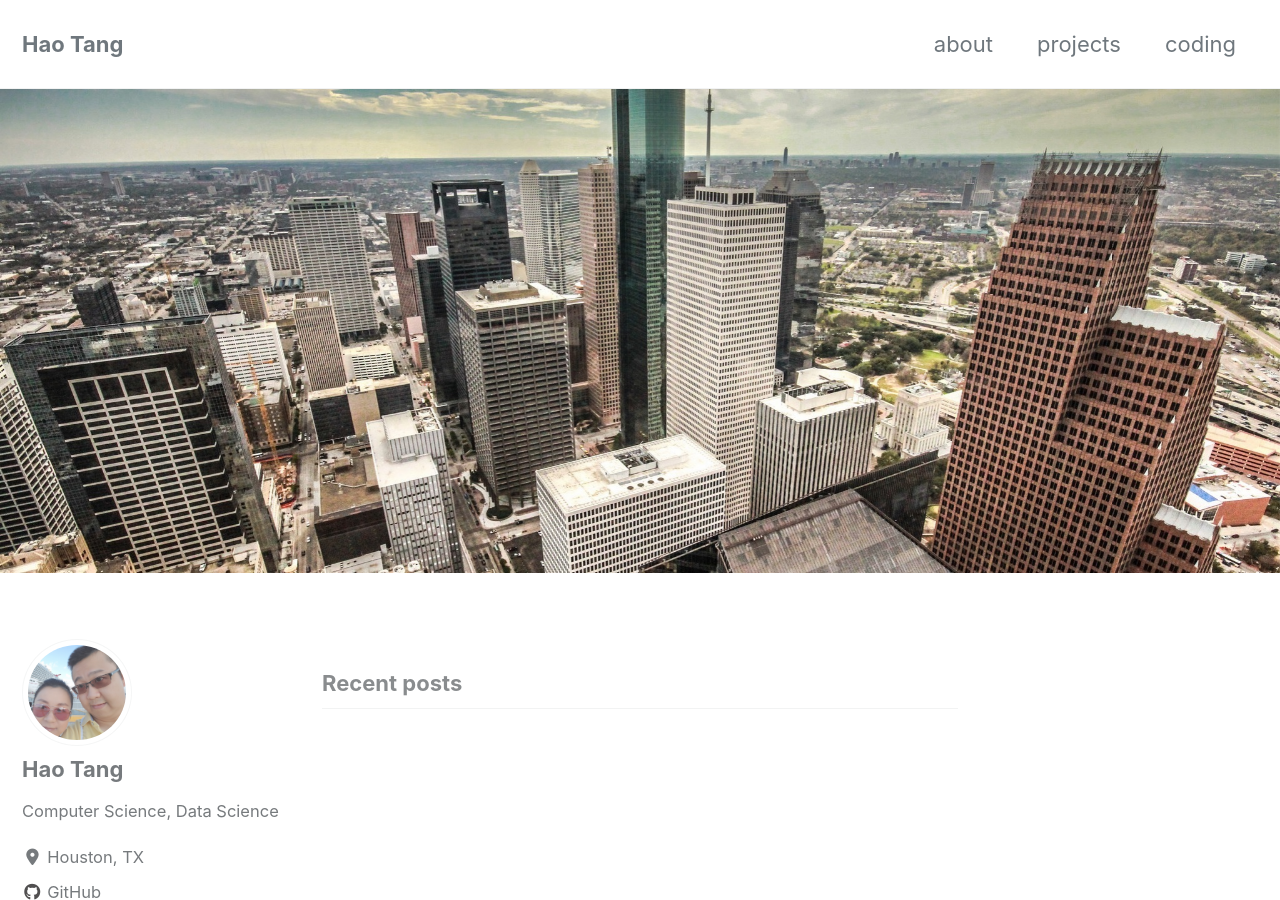
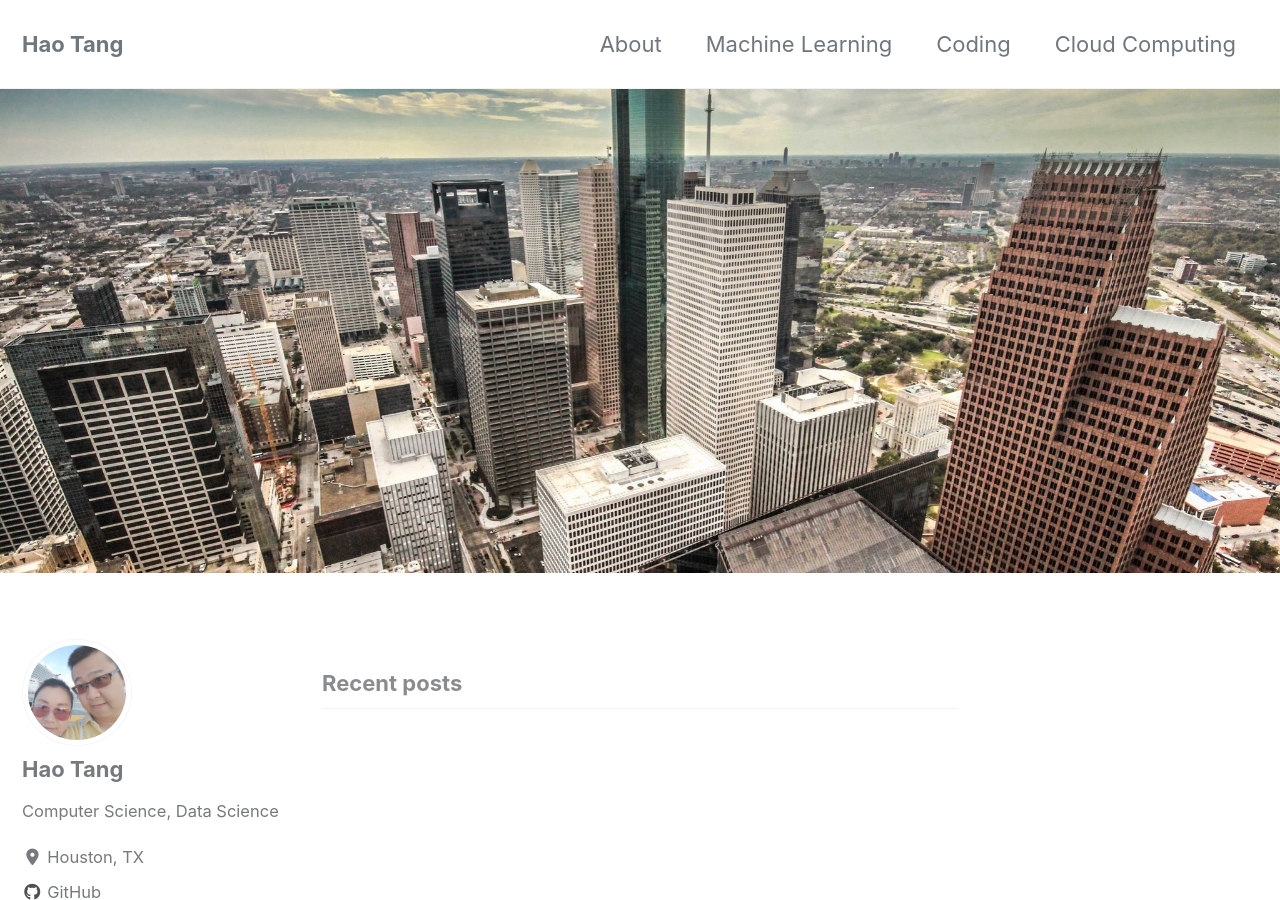
Before and after one commit to tanghao205/tanghao205.github.io, a Jekyll site: the page built from index.html, in a window 1280 px wide and 900 px high. Built offline with Jekyll 4.4.1, drawn with Linux system fonts in a browser that asks for light colours; cached includes are drawn as plain includes; nearby versions of some CDN libraries; the list of posts is cut into pages by our own code.

Commit message:
Update navigation.yml

```diff
--- a/_data/navigation.yml
+++ b/_data/navigation.yml
@@ -1,11 +1,13 @@
 # main links
 main:
-  - title: "about"
+  - title: "About"
     url: /about/
-  - title: "projects"
+  - title: "Machine Learning"
     url: /projects/
-  - title: "coding"
+  - title: "Coding"
     url: /coding/
+  - title: "Cloud Computing"
+    url: /CC/
   # - title: "About"
   #   url: https://mmistakes.github.io/minimal-mistakes/about/
   # - title: "Sample Posts"
```
